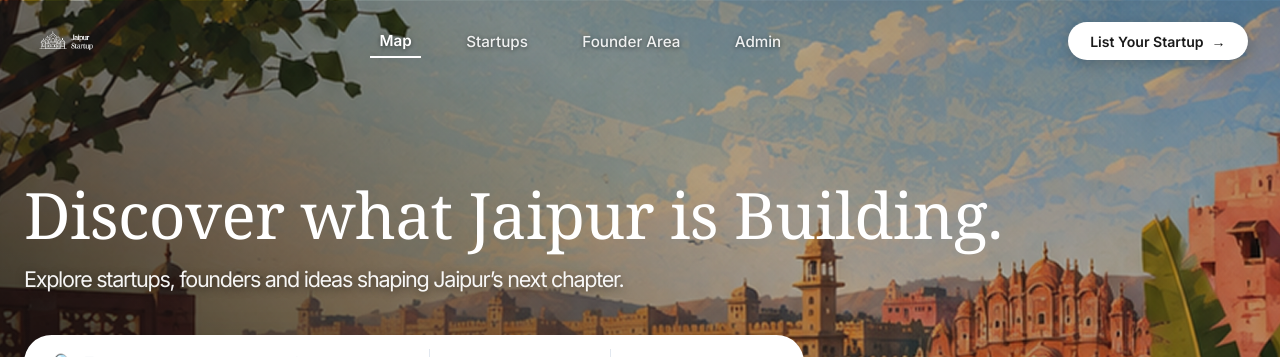
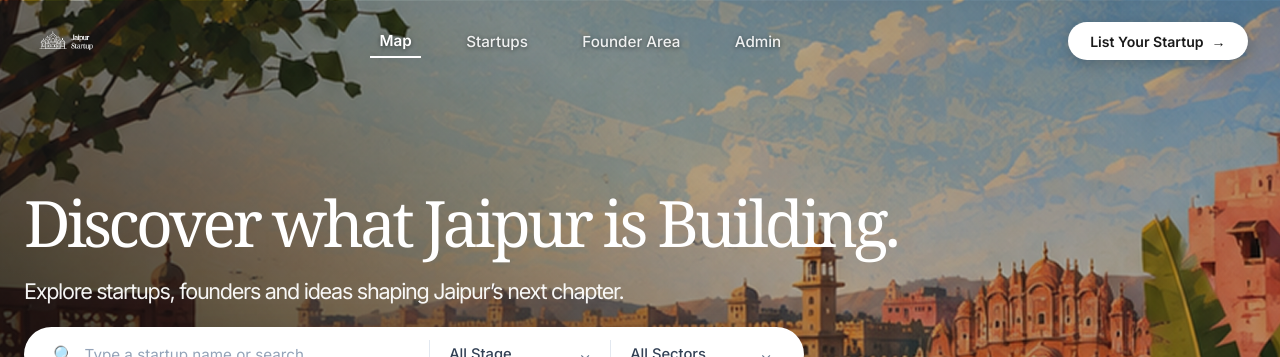
Before and after one commit to YajvendraSaini/jaipur-startup, a Next.js app: page / in a window 1280 px wide. Shown: the top 357 px of the page. Built offline with nearby package versions, Linux system fonts and the light colour scheme; a web font is replaced by a local one.

Commit message:
Reduce hero title and subtitle spacing to 16px

```diff
--- a/app/page.module.css
+++ b/app/page.module.css
@@ -62,9 +62,8 @@
   font-weight: 400;
   color: #ffffff;
   line-height: 1.15;
-  margin-bottom: 0.8rem;
-  /* text-shadow: 0 4px 15px rgba(0, 0, 0, 0.4); */
-  letter-spacing: -0.01em;
+  margin-bottom: 16px;
+  letter-spacing: -0.06em;
 }
 
 .heroSubtitle {
@@ -72,10 +71,9 @@
   font-size: clamp(1.05rem, 2vw, 1.35rem);
   color: rgba(255, 255, 255, 0.95);
   font-weight: 400;
-  margin-bottom: 2.5rem;
+  margin-bottom: 20px;
   max-width: 680px;
   line-height: 1.45;
-  text-shadow: 0 2px 8px rgba(0, 0, 0, 0.5);
   letter-spacing: -0.06em;
 }
 
```
